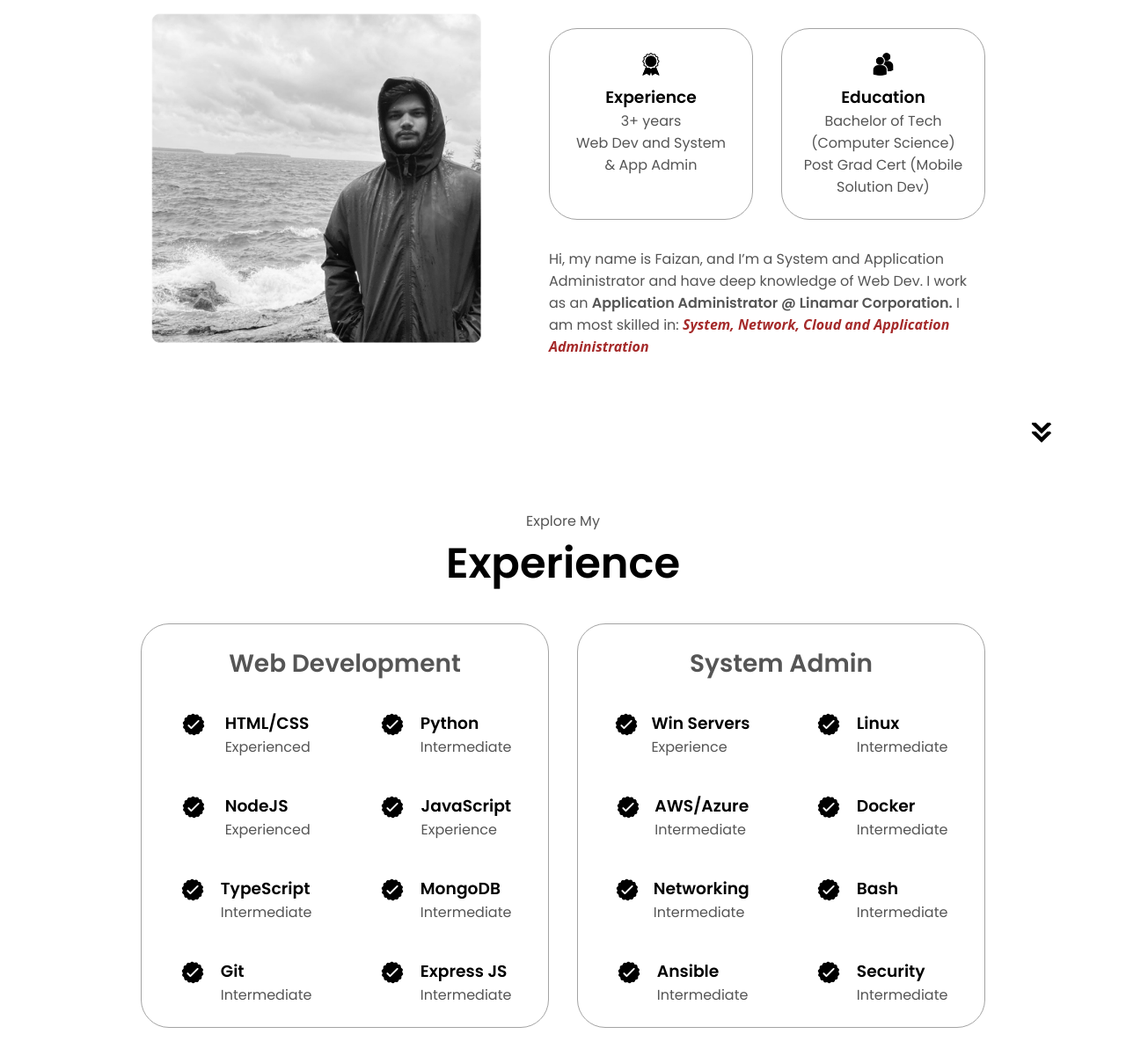
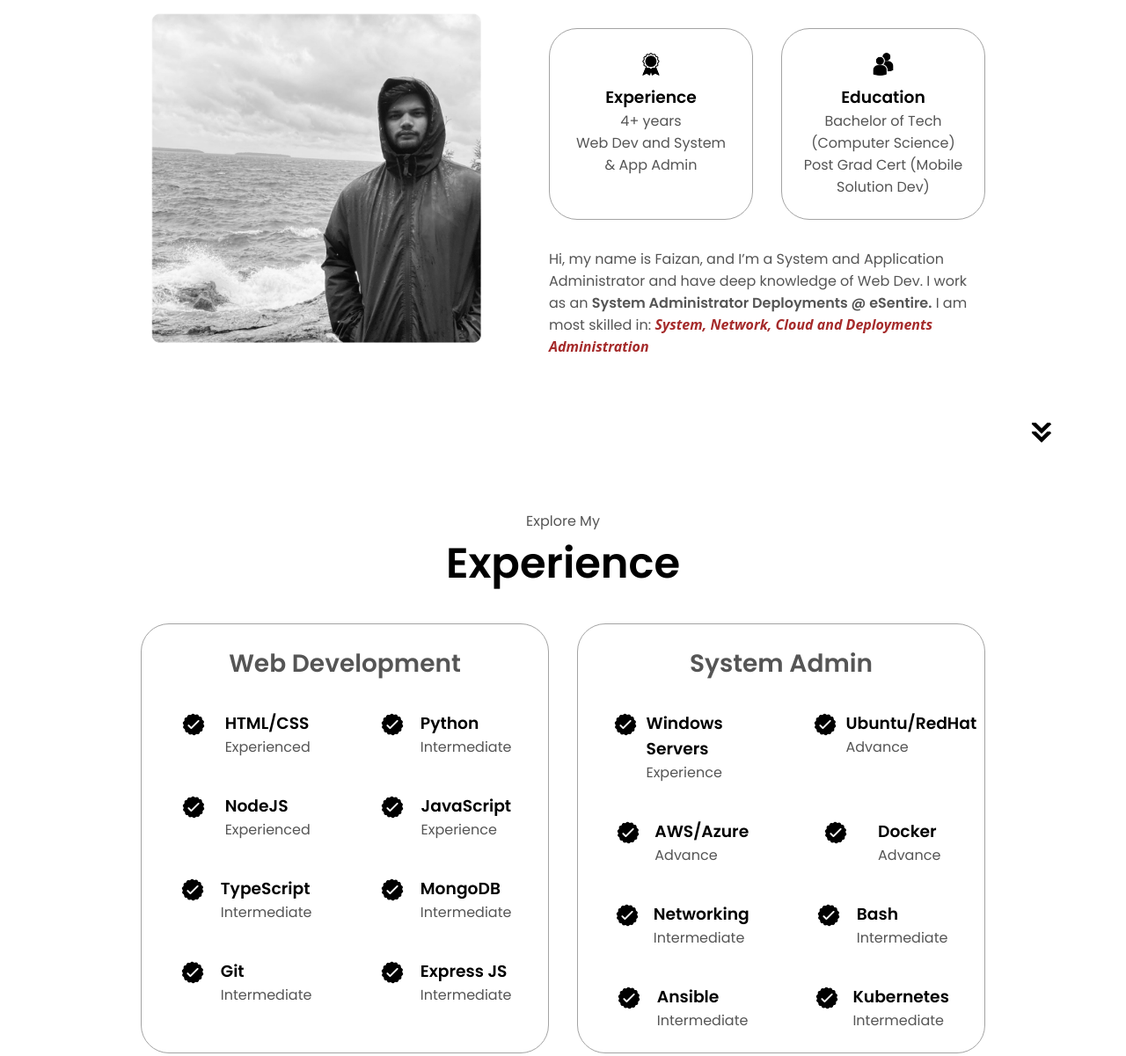
Before and after one commit to 5zan-Code/myWebsite, a plain HTML site: page index.html in a window 1280 px wide. Shown: the part 1116-2317 px from the top of the page at 88% size. Drawn offline with Linux system fonts and the light colour scheme.

Commit message:
Update organization details

```diff
--- a/index.html
+++ b/index.html
@@ -46,7 +46,7 @@
     <div class="section__text">
       <p class="section__text__p1">Hello, I'm</p>
       <h1 class="title">Faizan Ansari</h1>
-      <p class="section__text__p2">System/Cloud And App Admin - Web Dev </p>
+      <p class="section__text__p2">System and Cloud Deployment Admin | Web Dev </p>
       <div class="btn-container">
         <button class="btn btn-color-2" onclick="window.open('./assets/Resume.pdf')">
           Download CV
@@ -73,7 +73,7 @@
           <div class="details-container">
             <img src="./assets/experience.png" alt="Experience icon" class="icon" />
             <h3>Experience</h3>
-            <p>3+ years <br />Web Dev and System & App Admin</p>
+            <p>4+ years <br />Web Dev and System & App Admin</p>
           </div>
           <div class="details-container">
             <img src="./assets/education.png" alt="Education icon" class="icon" />
@@ -83,9 +83,9 @@
         </div>
         <div class="text-container">
           <p>
-            Hi, my name is Faizan, and I’m a System and Application Administrator and have deep knowledge of Web Dev. I work as an <strong>Application Administrator @ Linamar Corporation.</strong>
+            Hi, my name is Faizan, and I’m a System and Application Administrator and have deep knowledge of Web Dev. I work as an <strong>System Administrator Deployments @ eSentire.</strong>
 
-            I am most skilled in: <span class="skilled">System, Network, Cloud and Application Administration</span>
+            I am most skilled in: <span class="skilled">System, Network, Cloud and Deployments Administration</span>
           </p>
         </div>
       </div>
@@ -164,29 +164,29 @@
             <article>
               <img src="./assets/checkmark.png" alt="Experience icon" class="icon" />
               <div>
-                <h3>Win Servers</h3>
+                <h3>Windows Servers</h3>
                 <p>Experience</p>
               </div>
             </article>
             <article>
               <img src="./assets/checkmark.png" alt="Experience icon" class="icon" />
               <div>
-                <h3>Linux</h3>
-                <p>Intermediate</p>
+                <h3>Ubuntu/RedHat</h3>
+                <p>Advance</p>
               </div>
             </article>
             <article>
               <img src="./assets/checkmark.png" alt="Experience icon" class="icon" />
               <div>
                 <h3>AWS/Azure</h3>
-                <p>Intermediate</p>
+                <p>Advance</p>
               </div>
             </article>
             <article>
               <img src="./assets/checkmark.png" alt="Experience icon" class="icon" />
               <div>
                 <h3>Docker</h3>
-                <p>Intermediate</p>
+                <p>Advance</p>
               </div>
             </article>
             <article>
@@ -213,7 +213,7 @@
             <article>
               <img src="./assets/checkmark.png" alt="Experience icon" class="icon" />
               <div>
-                <h3>Security</h3>
+                <h3>Kubernetes</h3>
                 <p>Intermediate</p>
               </div>
             </article>
```
